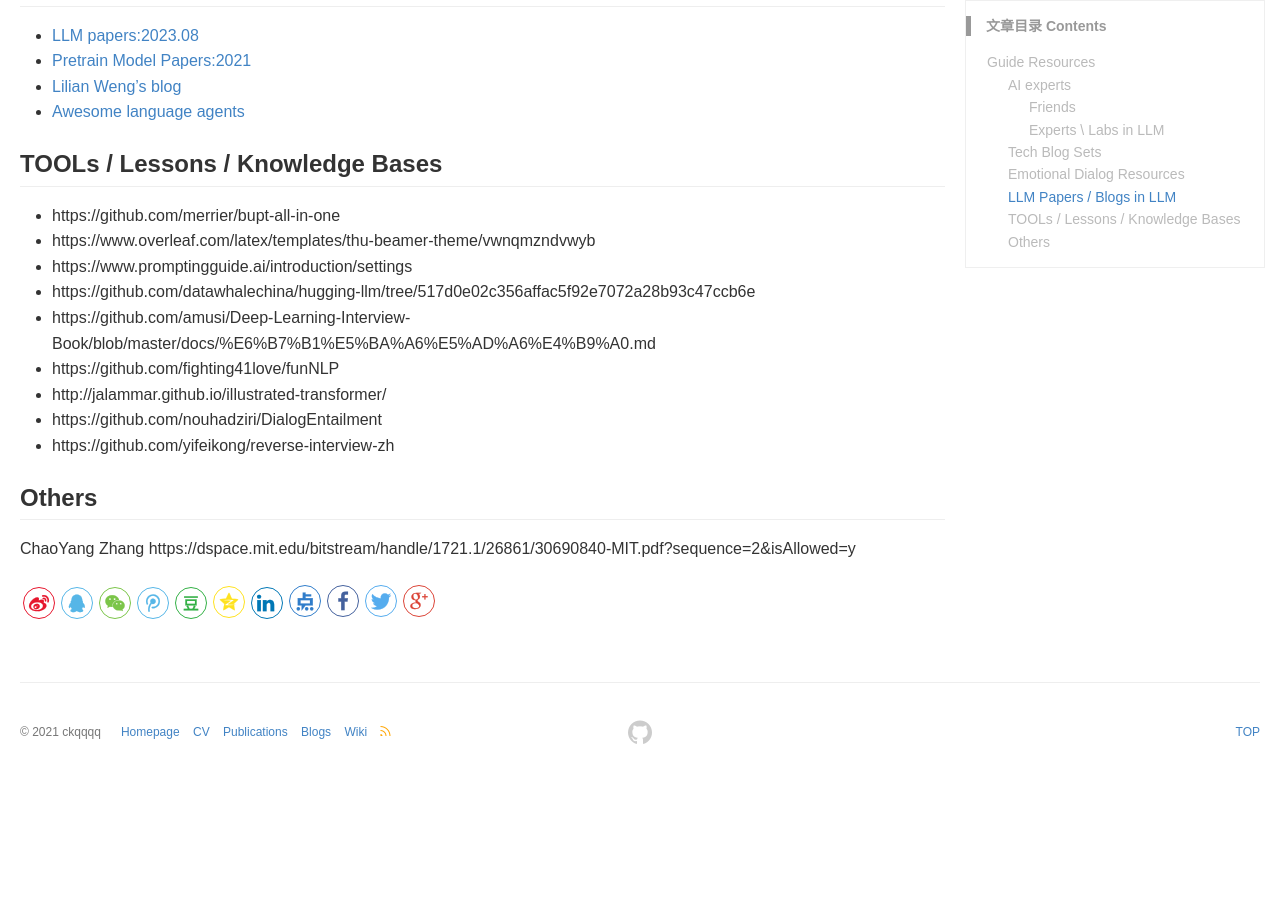
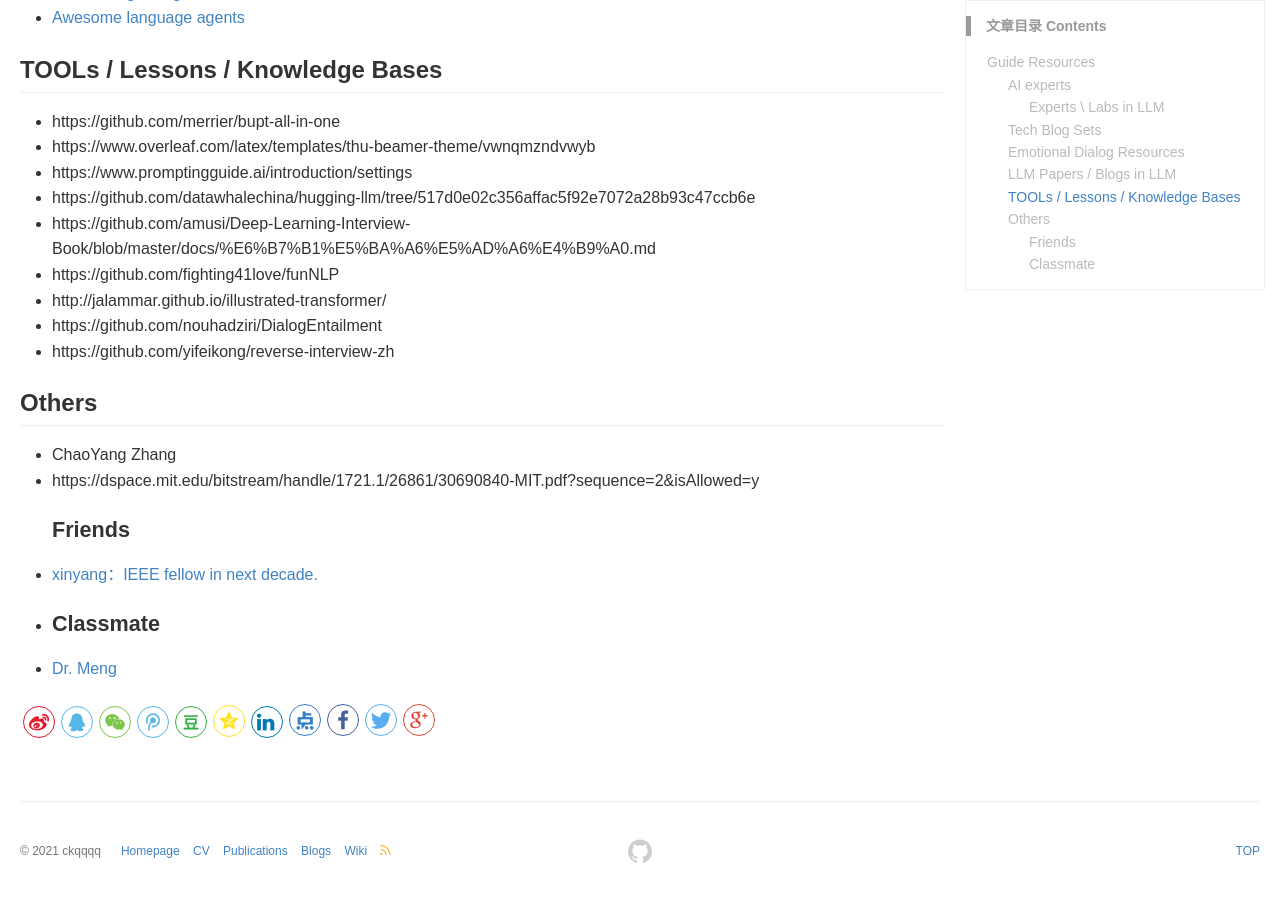
Before and after one commit to ckqqqq/ckqqqq.github.io, a Jekyll site: the page built from _posts/blog/2023-11-23-Guide-Resources-for-Emotional-Dialog.md, in a window 1280 px wide and 900 px high, scrolled down 1452 px. Built offline with Jekyll 4.4.1, drawn with Linux system fonts in a browser that asks for light colours; before the commit the page ends 2233 px from its top, so only the background shows below that; some of the changed text lies outside the part shown.

Commit message:
偶然看到之前年级第一的CV太牛了

```diff
--- a/_posts/blog/2023-11-23-Guide-Resources-for-Emotional-Dialog.md
+++ b/_posts/blog/2023-11-23-Guide-Resources-for-Emotional-Dialog.md
@@ -72,5 +71,10 @@ https://sahandfer.github.io
 * https://github.com/yifeikong/reverse-interview-zh
 
 ## Others
-ChaoYang Zhang
-https://dspace.mit.edu/bitstream/handle/1721.1/26861/30690840-MIT.pdf?sequence=2&isAllowed=y
+* ChaoYang Zhang
+* https://dspace.mit.edu/bitstream/handle/1721.1/26861/30690840-MIT.pdf?sequence=2&isAllowed=y
+### Friends
+* [xinyang：IEEE fellow in next decade. ](https://github.com/xinyanghuang7/xinyanghuang7.github.io)
+*
+### Classmate
+* [Dr. Meng](https://github.com/HanMeng2004)
```
Also changed, not shown: other parts of _posts/blog/2023-11-23-Guide-Resources-for-Emotional-Dialog.md (+1 -2 lines), _posts/blog/2023-11-23-Paper-Notes.md (+46 -0 lines), 2 other files.
